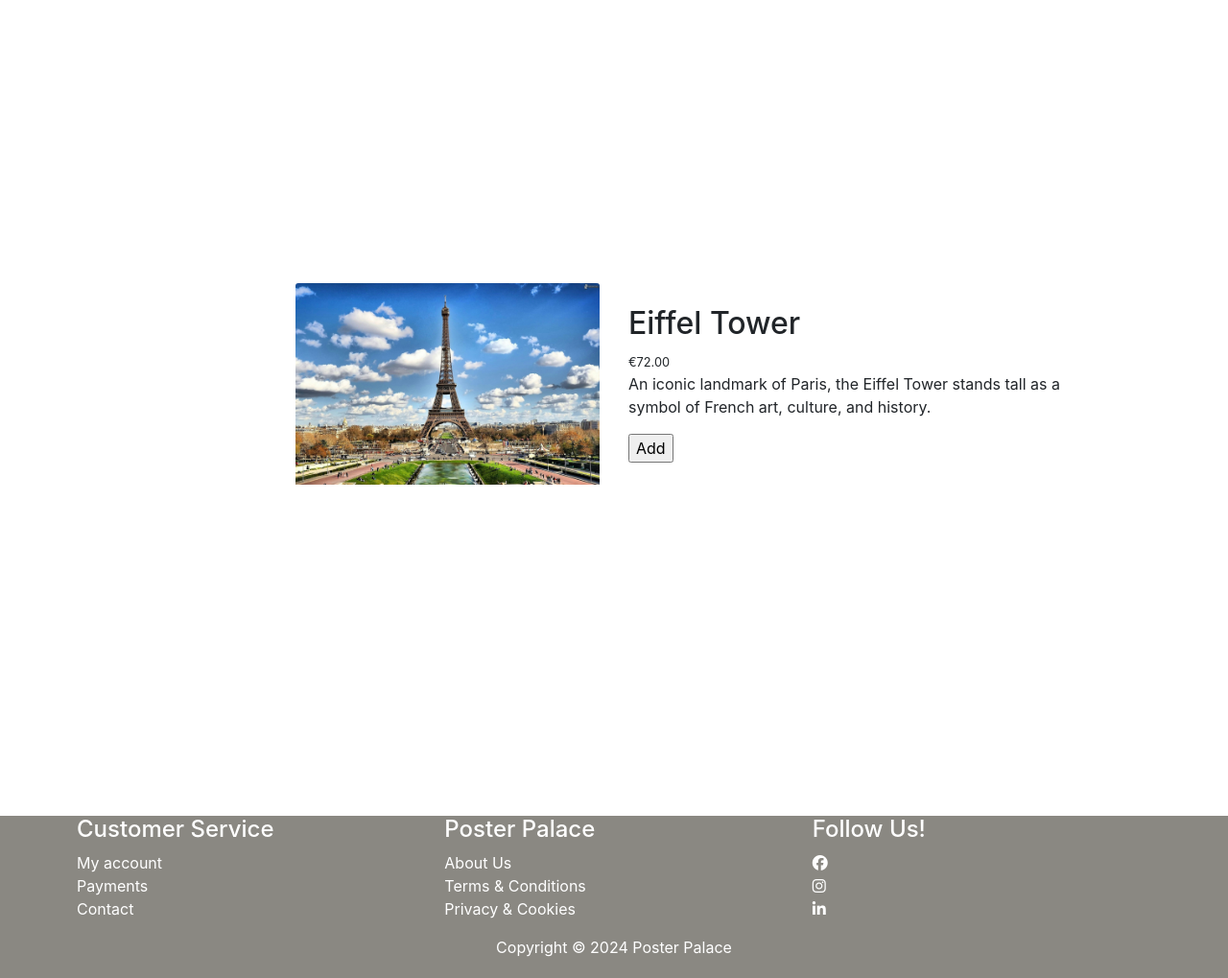
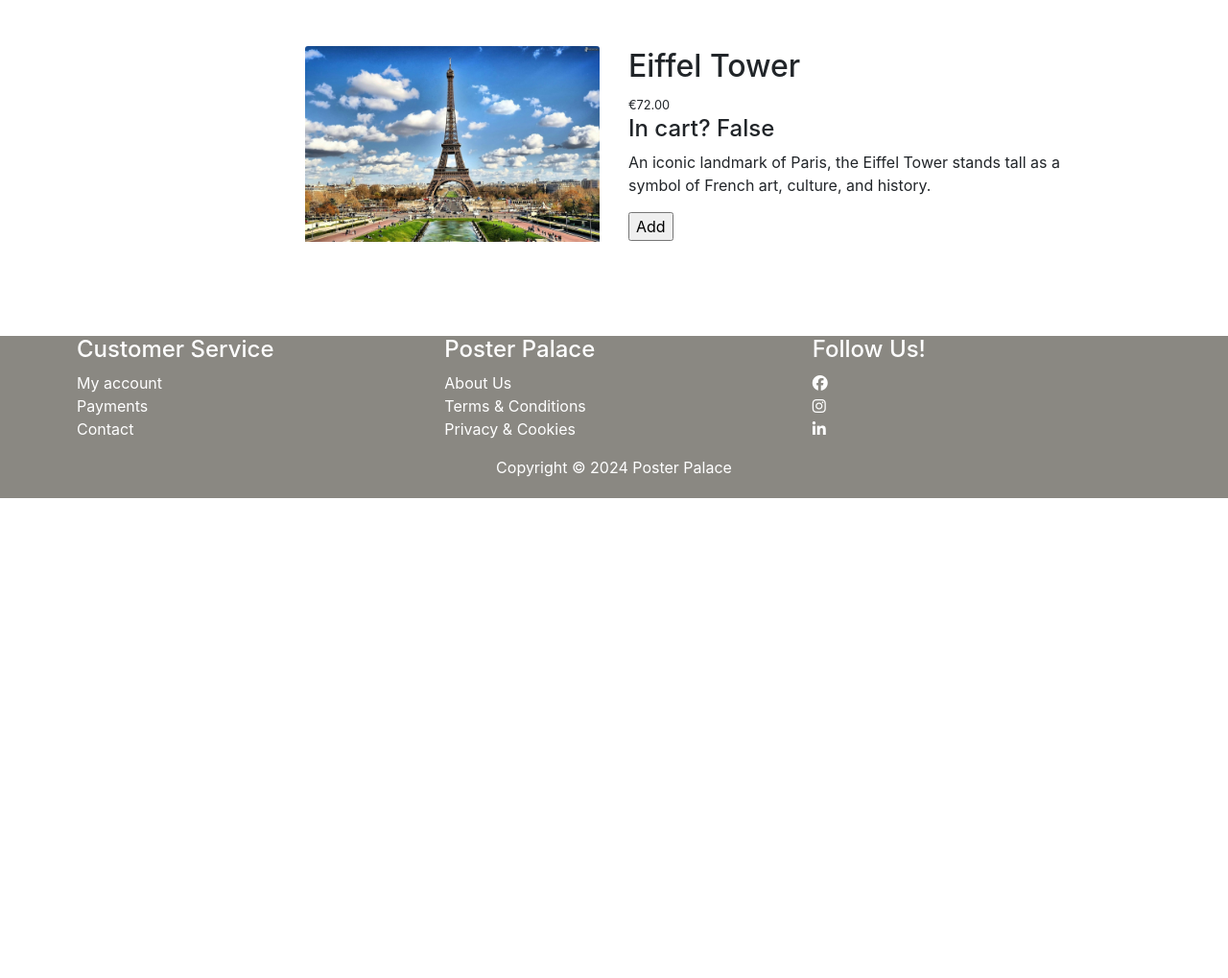
Before and after one commit to sharondrinkwaard/posterpalace, a Django app: page /posters/1 in a window 1280 px wide. Shown: the part 76-1095 px from the top of the page at 96% size. After the commit the page ends 595 px from the top, so only its background shows below. Run offline with Django 3.2, Linux system fonts and the light colour scheme; data comes from the database, SQL or seed files in the repository; both versions use the stored data as it was after the commit; some libraries are stand-ins or nearby versions.

Commit message:
Add functionality that prevents double items in shopping cart

```diff
--- a/homepage/templates/homepage/index.html
+++ b/homepage/templates/homepage/index.html
@@ -21,7 +21,7 @@
 {% block gallery %}
 <section>
     <div class="container-fluid">
-      <div class="container">
+      <div class="container-grid">
         <div class="box rounded">
           <a href="{% url 'posters' %}?category=architecture">
             <img src="/static/images/architecture.jpg">
--- a/posters/templates/posters/poster_detail.html
+++ b/posters/templates/posters/poster_detail.html
@@ -21,10 +21,11 @@
 
             <div class="col">
                 <h2 class="top">{{ poster.name}}</h2><small>€{{ poster.price }}</small>
+                <h4>In cart? {{ in_cart }}</h4>
                 <p>{{ poster.description }}</p>
-                <form class="form" action="{% url 'add_to_cart' poster.id %}" method="POST">
+                <form id="myForm" class="form" action="{% url 'add_to_cart' poster.id %}" method="POST">
                 {% csrf_token %}
-                <input type="hidden" name="quantity" value="1" min="1" man="1"required>
+                <input id="add_to_cart" type="hidden" name="quantity" value="1" min="1" man="1"required>
                 {% if poster.has_color %}
                     {{ form_color | crispy }}
                 {% endif %}
@@ -38,3 +39,40 @@
     </div>
 </section>
 {% endblock %}
+
+{% block jscript %}
+<script>
+    // get quantity integer from request POST
+    // const form = document.getElementById('myForm');
+    // form.addEventListener('submit', function(event) {
+    //     event.preventDefault(); // prevent form submission
+
+    //     // check if quantity is 1
+    //     const quantity = parseInt(form.elements.quantity.value);
+    //     if (quantity === 1) {
+    //         const button = document.getElementById('add_to_cart');
+    //         button.disabled = true;
+    //     } else {
+    //         const button = document.getElementById('add_to_cart');
+    //         button.disabled = false;
+    //     }
+    //     // submit the form
+    //     // form.submit();
+    // });
+
+//     let myForm = document.getElementById("myForm");
+//     myForm.addEventListener("submit", (e) => {
+//     e.preventDefault();
+
+
+
+//     if (in_cart.value === 1) {
+//     alert("This item is already in your shopping cart!");
+//     } else {
+//     // perform operation with form input
+//     alert("This item has been added to your shopping cart!");
+//     myForm.submit();
+//   }
+// });
+</script>
+{% endblock %}
--- a/posters/views.py
+++ b/posters/views.py
@@ -46,11 +46,19 @@ def poster_detail(request, poster_id):
     poster = get_object_or_404(Poster, pk=poster_id)
     form_color = PosterColor()
     form_quantity = PosterQuantity()
+    cart = request.session.get('cart', {})
+
+    in_cart = False
+    if poster_id in list(cart.keys()):
+        print(cart)
+        in_cart = True
 
     context = {
         'poster': poster,
         'form_color': form_color,
         'form_quantity': form_quantity,
+        'cart': cart,
+        'in_cart': in_cart,
         }
 
     return render(request, 'posters/poster_detail.html', context)
--- a/static/css/base.css
+++ b/static/css/base.css
@@ -28,7 +28,7 @@
 }
 
 /* Gallery / image grid */
-.container {
+.container-grid {
     display: flex;
     width: 100%;
     padding: 4% 0%;
--- a/templates/base.html
+++ b/templates/base.html
@@ -18,7 +18,6 @@
     <link rel="icon" type="image/png" sizes="16x16"  href="{% static 'favicon-16x16.png' %}">
     <!-- Scripts-->
     <script src="https://kit.fontawesome.com/880310c6eb.js" crossorigin="anonymous"></script>
-    <!-- <script src="https://code.jquery.com/jquery-3.2.1.js" integrity="sha384-KJ3o2DKtIkvYIK3UENzmM7KCkRr/rE9/Qpg6aAZGJwFDMVNA/GpGFF93hXpG5KkN" crossorigin="anonymous"></script> -->
     <script src="https://cdnjs.cloudflare.com/ajax/libs/jquery/3.2.1/jquery.min.js" integrity="sha512-3P8rXCuGJdNZOnUx/03c1jOTnMn3rP63nBip5gOP2qmUh5YAdVAvFZ1E+QLZZbC1rtMrQb+mah3AfYW11RUrWA==" crossorigin="anonymous" referrerpolicy="no-referrer"></script>
     <script src="https://cdn.jsdelivr.net/npm/popper.js@1.12.9/dist/umd/popper.min.js" integrity="sha384-ApNbgh9B+Y1QKtv3Rn7W3mgPxhU9K/ScQsAP7hUibX39j7fakFPskvXusvfa0b4Q" crossorigin="anonymous"></script>
     <script src="https://cdn.jsdelivr.net/npm/bootstrap@4.0.0/dist/js/bootstrap.min.js" integrity="sha384-JZR6Spejh4U02d8jOt6vLEHfe/JQGiRRSQQxSfFWpi1MquVdAyjUar5+76PVCmYl" crossorigin="anonymous"></script>    {% block scripts %}{% endblock %}
@@ -101,6 +100,7 @@
           {% for message in messages %}
           <div class="alert {{ message.tags }} alert-dismissible fade show" id="msg" role="alert">
             {{ message | safe }}
+            <button type="button" class="btn-close" data-bs-dismiss="alert" aria-label="Close"></button>
           </div>
           {% endfor %}
         </div>
```
Also changed, not shown: cart/templates/cart/cart.html (+10 -10 lines), cart/views.py (+4 -3 lines), posterpalace/settings.py (+8 -0 lines), db.sqlite3, media/lilou.jpeg (renamed from media/Lilou.jpeg), static/js/main.js (added).
